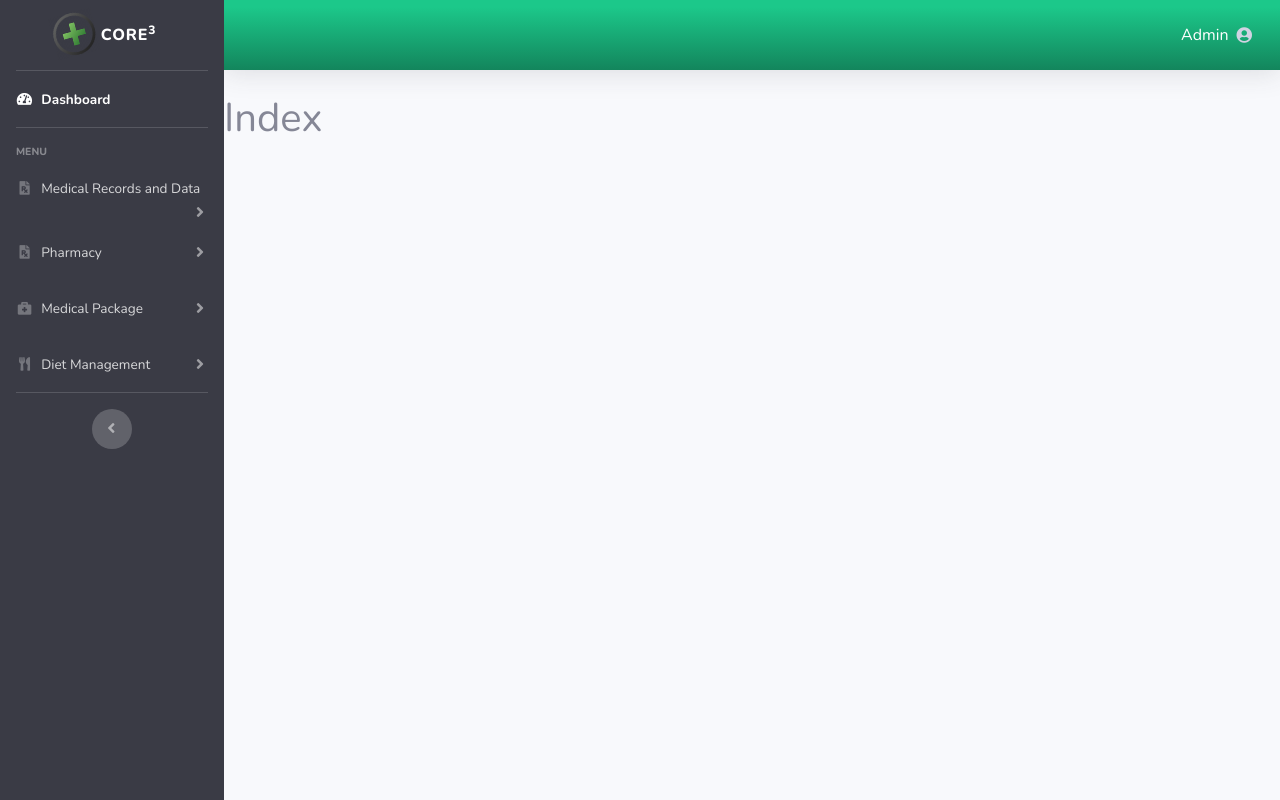
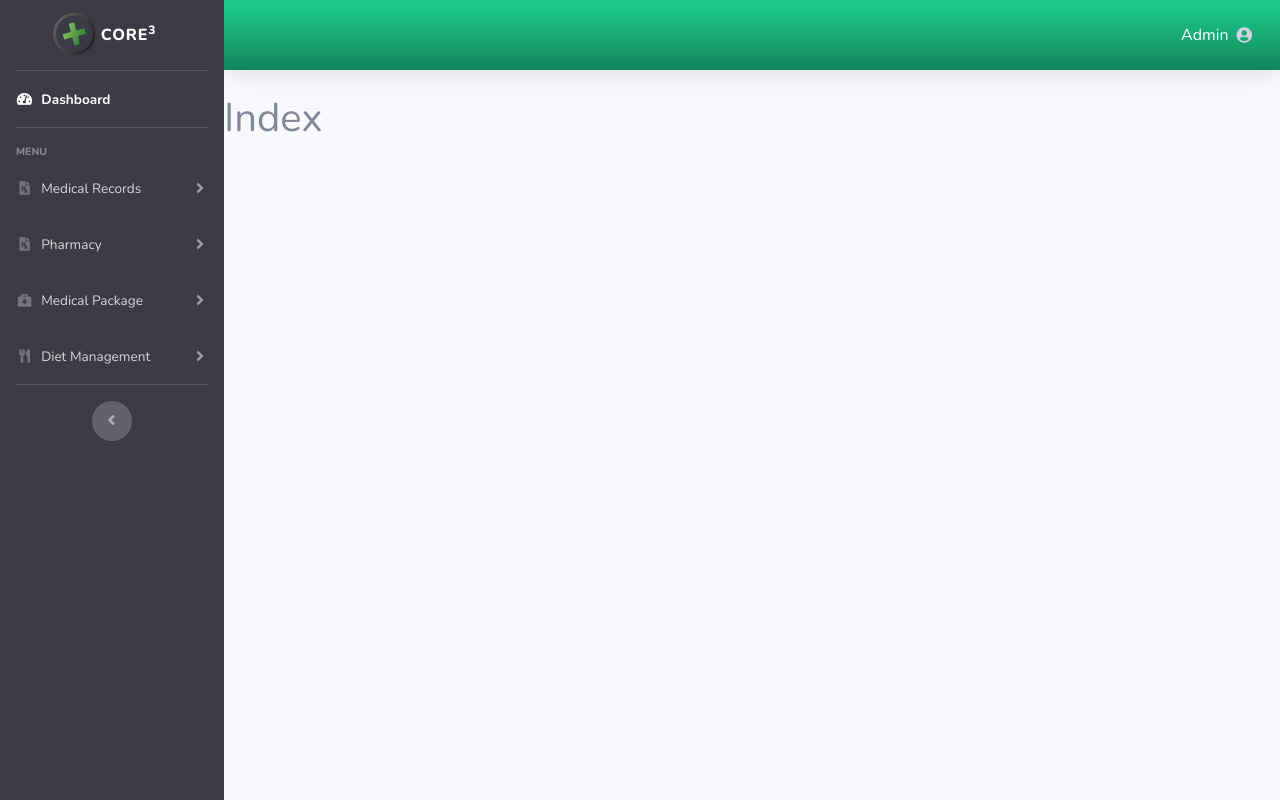
Before and after one commit to ronel0822/hospital-core3, a PHP site: page / in a window 1280 px wide. Run offline with PHP 8.4, Linux system fonts and the light colour scheme; data that the repository does not hold is empty; some libraries are stand-ins or nearby versions.

Commit message:
changest

```diff
--- a/app/view/navigation.phtml
+++ b/app/view/navigation.phtml
@@ -46,7 +46,7 @@
     <li class="nav-item">
         <a class="nav-link collapsed" href="#" data-toggle="collapse" data-target="#collapseTwo" aria-expanded="true" aria-controls="collapseTwo">
         <i class="fas fa-fw fa-file-prescription"></i>
-        <span>Medical Records and Data</span>
+        <span>Medical Records</span>
         </a>
     <div id="collapseTwo" class="collapse" aria-labelledby="headingPages" data-parent="#accordionSidebar">
         <div class="bg-white py-2 collapse-inner rounded">
```
